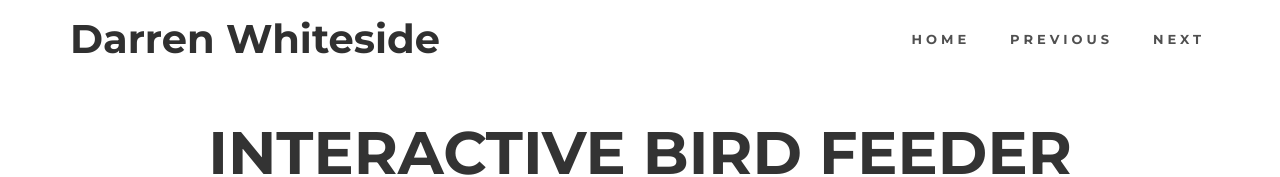
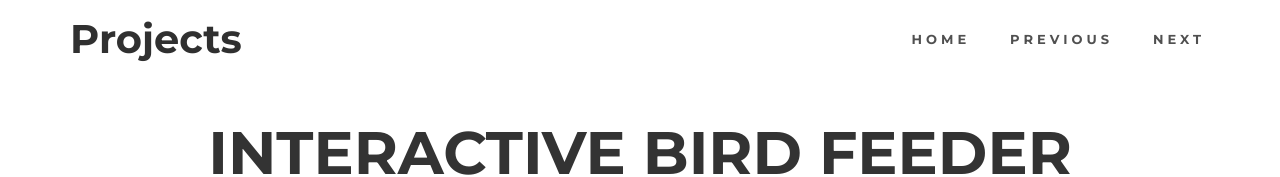
Before and after one commit to darren-whiteside/darren-whiteside.github.io, a plain HTML site: page project1.html in a window 1280 px wide. Shown: the top 177 px of the page. Drawn offline with Linux system fonts and the light colour scheme.

```diff
--- a/project1.html
+++ b/project1.html
@@ -36,7 +36,7 @@
                 <span class="icon icon-bar"></span>
                 <span class="icon icon-bar"></span>
             </button>
-            <a href="index.html" class="navbar-brand"><span class="bold">Darren Whiteside</span></a>
+            <a href="index.html#portfolio" class="navbar-brand"><span class="bold">Projects</span></a>
         </div>
         <div class="collapse navbar-collapse">
             <ul class="nav navbar-nav navbar-right">
```
Also changed, not shown: index.html (+1 -1 lines), project2.html (+1 -1 lines), project3.html (+1 -1 lines), project4.html (+1 -1 lines), project5.html (+1 -1 lines), project6.html (+1 -1 lines).
